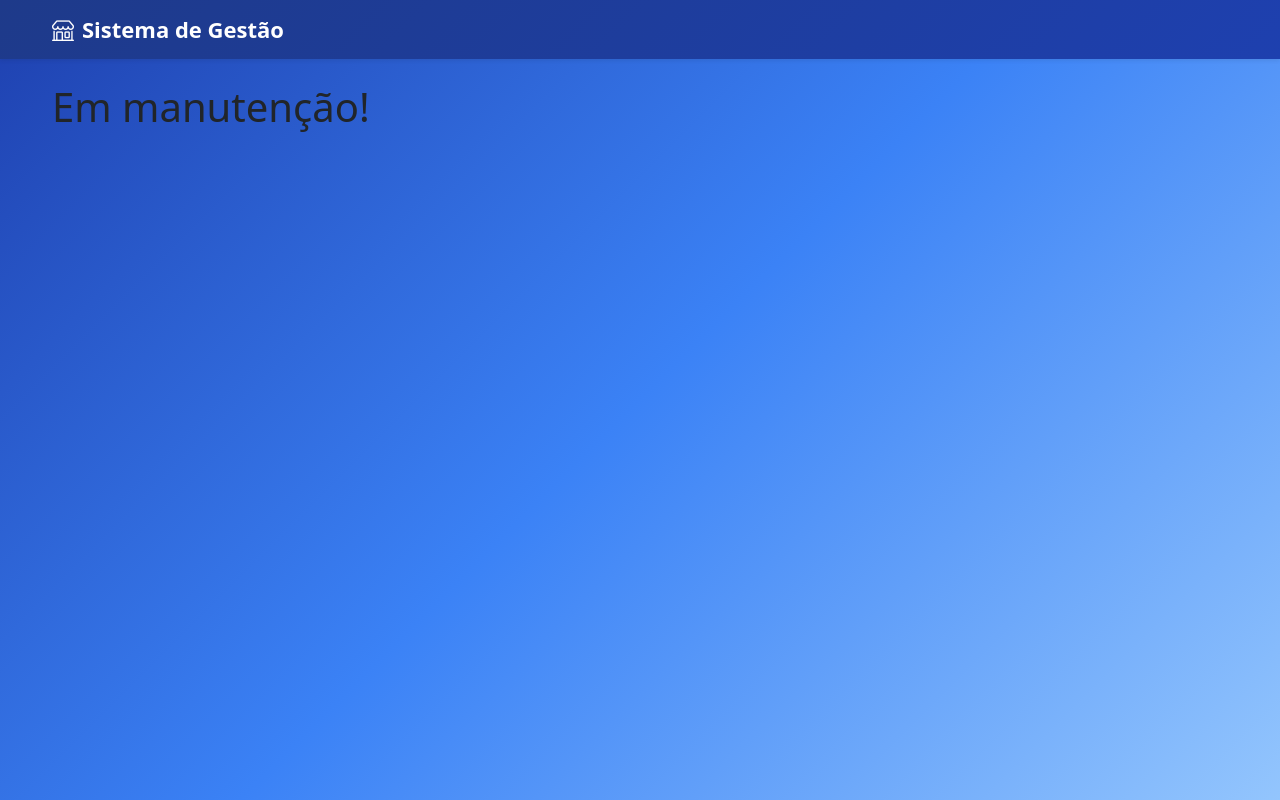
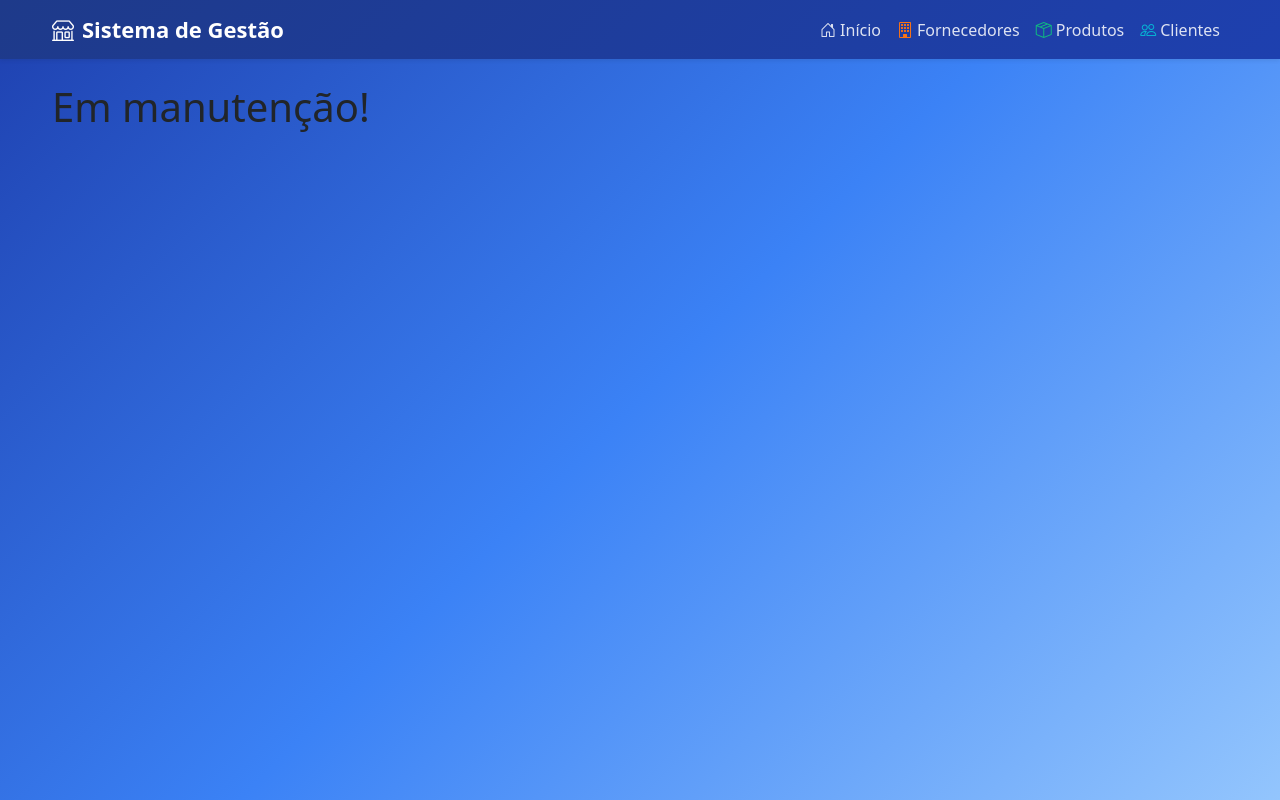
Before and after one commit to kelsonvictr/sistema-gestao-front-turma-05, a React (Vite) app: page / in a window 1280 px wide. Built offline with nearby package versions, Linux system fonts and the light colour scheme.

Commit message:
feat: enhance Navbar component with routing links for navigation

```diff
--- a/src/components/Navbar.jsx
+++ b/src/components/Navbar.jsx
@@ -1,5 +1,6 @@
 import React from 'react'
-import { Navbar as BsNavbar, Container } from 'react-bootstrap'
+import { Navbar as BsNavbar, Container, Nav } from 'react-bootstrap'
+import { Link } from 'react-router-dom'
 
 const Navbar = () => {
     return (
@@ -9,6 +10,28 @@ const Navbar = () => {
                     <i className="bi bi-shop me-2"></i>
                     Sistema de Gestão
                 </BsNavbar.Brand>
+                <BsNavbar.Toggle aria-controls="navbarNav" />
+                <BsNavbar.Collapse id="navbarNav">
+                    <Nav className="ms-auto">
+                        <Nav.Link as={Link} to="/">
+                            <i className="bi bi-house-door me-1"></i>
+                            Início
+                        </Nav.Link>
+                        <Nav.Link as={Link} to="/fornecedores">
+                            <i className="bi bi-building me-1"></i>
+                            Fornecedores
+                        </Nav.Link>
+                        <Nav.Link as={Link} to="/produtos">
+                            <i className="bi bi-box-seam me-1"></i>
+                            Produtos
+                        </Nav.Link>
+                        <Nav.Link as={Link} to="/clientes">
+                            <i className="bi bi-people me-1"></i>
+                            Clientes
+                        </Nav.Link>
+
+                    </Nav>
+                </BsNavbar.Collapse>
 
             </Container>
         </BsNavbar>
```
Lines whose indentation alone changed are shown as unchanged.
